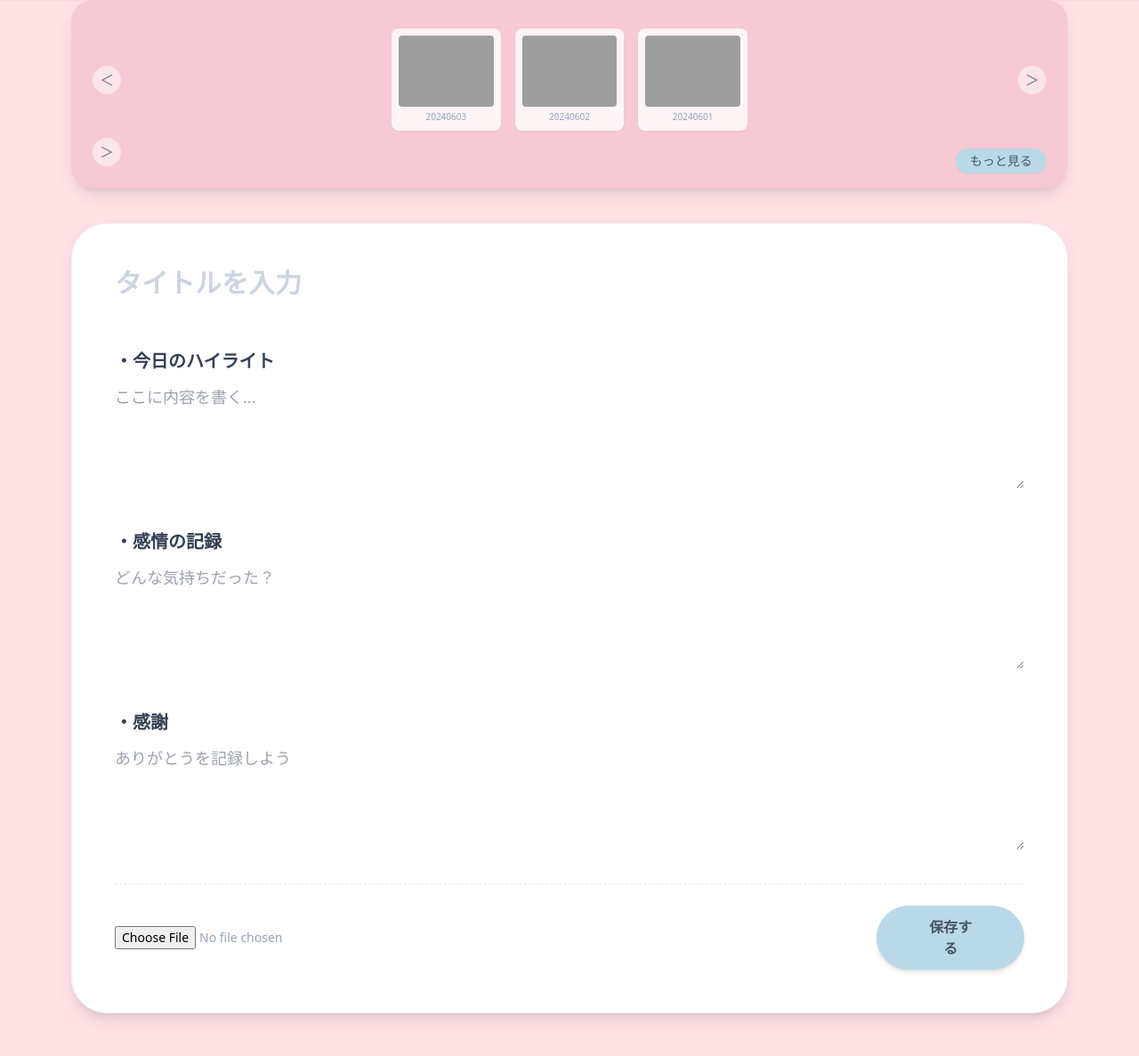
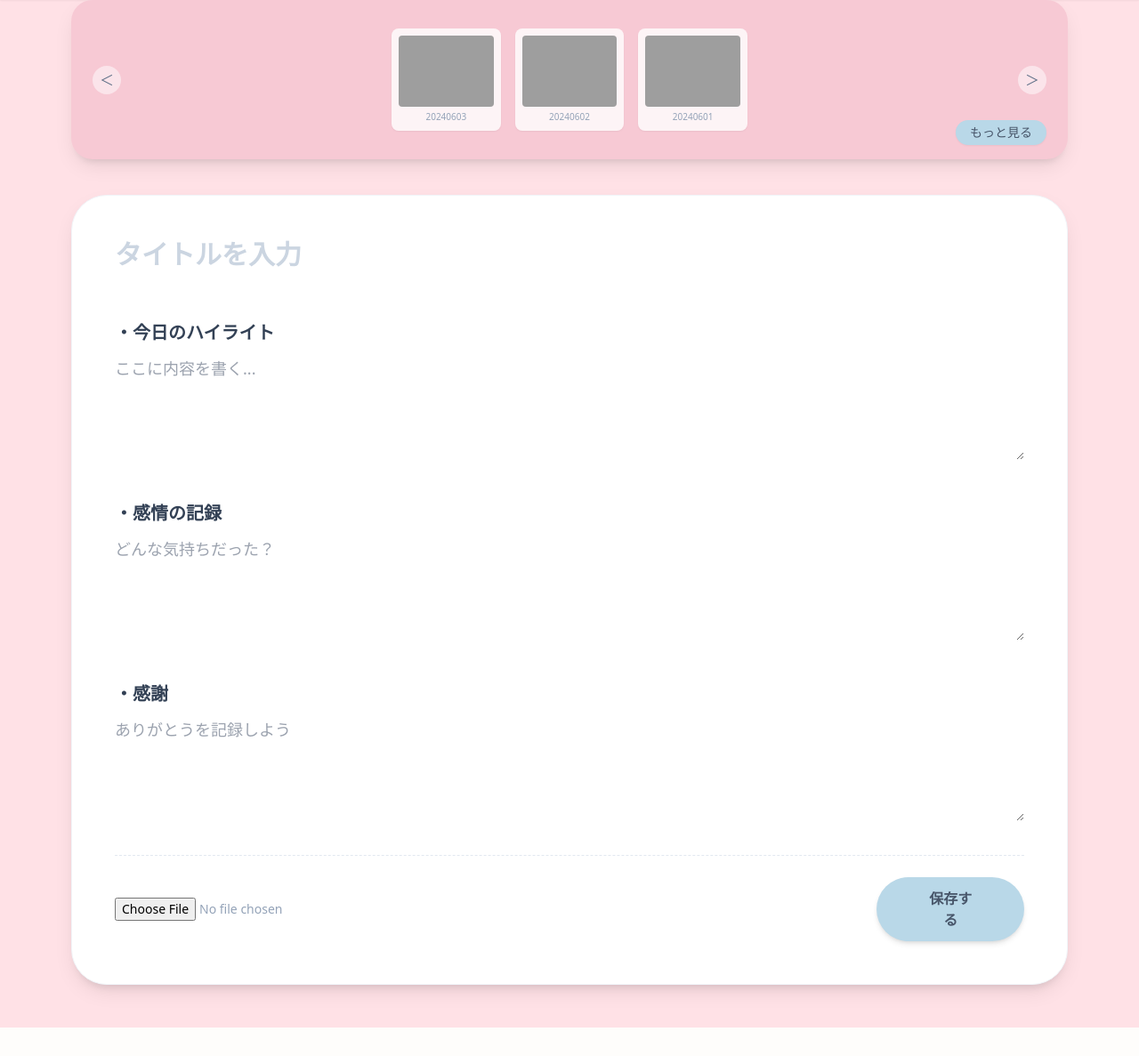
Before and after one commit to Satsuki115/teamC, a PHP site: page / in a window 1280 px wide. Shown: the part 80-1267 px from the top of the page at 89% size. After the commit the page ends 1235 px from the top, so only its background shows below. Run offline with PHP 8.4, Linux system fonts and the light colour scheme; data comes from the database, SQL or seed files in the repository; some libraries are stand-ins or nearby versions; grey boxes are pictures that could not be loaded.

Commit message:
メインページのフロント４

```diff
--- a/src/index.php
+++ b/src/index.php
@@ -48,7 +48,7 @@ function h($str) {
     </div>
 </header>
 
-    <main class="max-w-6xl mx-auto px-4 pb-12">
+<main class="max-w-6xl mx-auto px-4 pb-12">
 
     <section class="bg-[#F7C9D4] rounded-3xl p-6 mb-10 dream-shadow relative">
         <div class="flex items-center justify-between gap-4 overflow-x-auto py-2">
@@ -70,10 +70,6 @@ function h($str) {
             <button class="text-slate-500 bg-white/50 rounded-full w-8 h-8 flex items-center justify-center">＞</button>
         </div>
 
-
-        <button class="text-slate-500 bg-white/50 rounded-full w-8 h-8 flex items-center justify-center">＞</button>
-        </div>
-
         <a href="http://localhost:8080/admin/diary.php"
             class="absolute bottom-4 right-6 bg-[#B9D8E8] text-slate-600 px-4 py-1 rounded-full text-sm shadow-sm block">
             もっと見る
@@ -86,7 +82,6 @@ function h($str) {
             <div class="mb-8">
                 <input type="text" name="title" placeholder="タイトルを入力" class="text-3xl font-bold border-b border-slate-200 pb-2 mb-4 placeholder:text-slate-300">
             </div>
-
 
             <div class="space-y-10">
                 <div>
@@ -113,7 +108,7 @@ function h($str) {
             </div>
         </form>
 
-        </div>
-    </main>
+    </div>
+</main>
 </body>
 </html>
```
